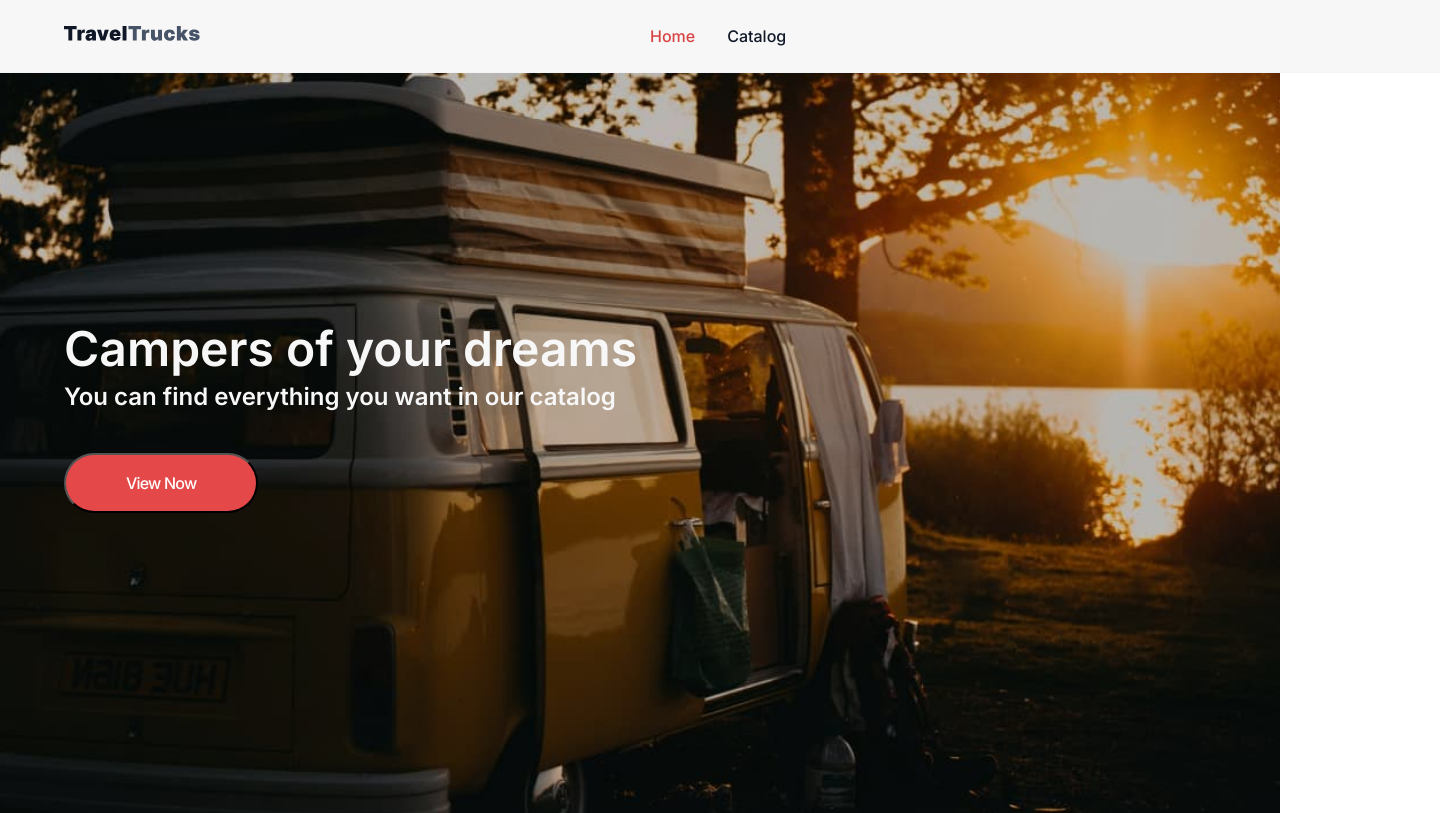
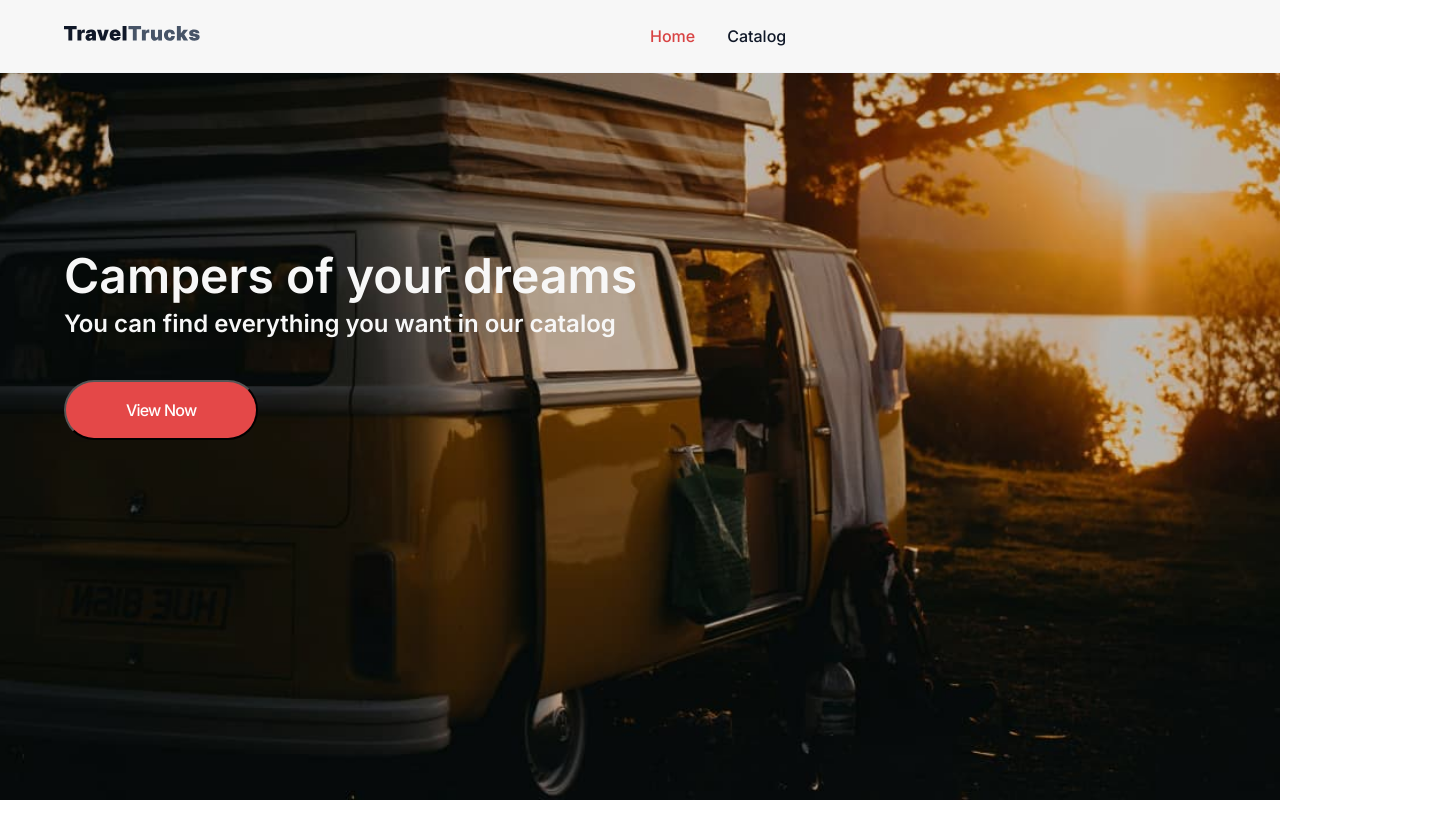
Before and after one commit to PrysiazhnaIra/CamperHire, a React (Vite) app: page / in a window 1280 px wide. Shown: the top 813 px of the page, 1440 px wide, since content can reach past the window. Built offline with nearby package versions, Linux system fonts and the light colour scheme.

Commit message:
extra styles for home page

```diff
--- a/src/components/Header/Header.module.css
+++ b/src/components/Header/Header.module.css
@@ -1,6 +1,9 @@
 .block {
+  position: fixed;
+  top: 0;
+  width: 100vw;
+
   display: flex;
-  width: 1440px;
   padding: 24px 64px;
   align-items: center;
   gap: 450px;
--- a/src/components/Hero/Hero.module.css
+++ b/src/components/Hero/Hero.module.css
@@ -43,9 +43,11 @@
   font-weight: 500;
   line-height: 1.5;
   letter-spacing: -0.05em;
+  transition: transform 0.3s ease, text-shadow 0.3s ease;
 }
 
 .btn:hover,
 .btn:focus {
   background: var(--button-hover);
+  transform: scale(1.05);
 }
```
